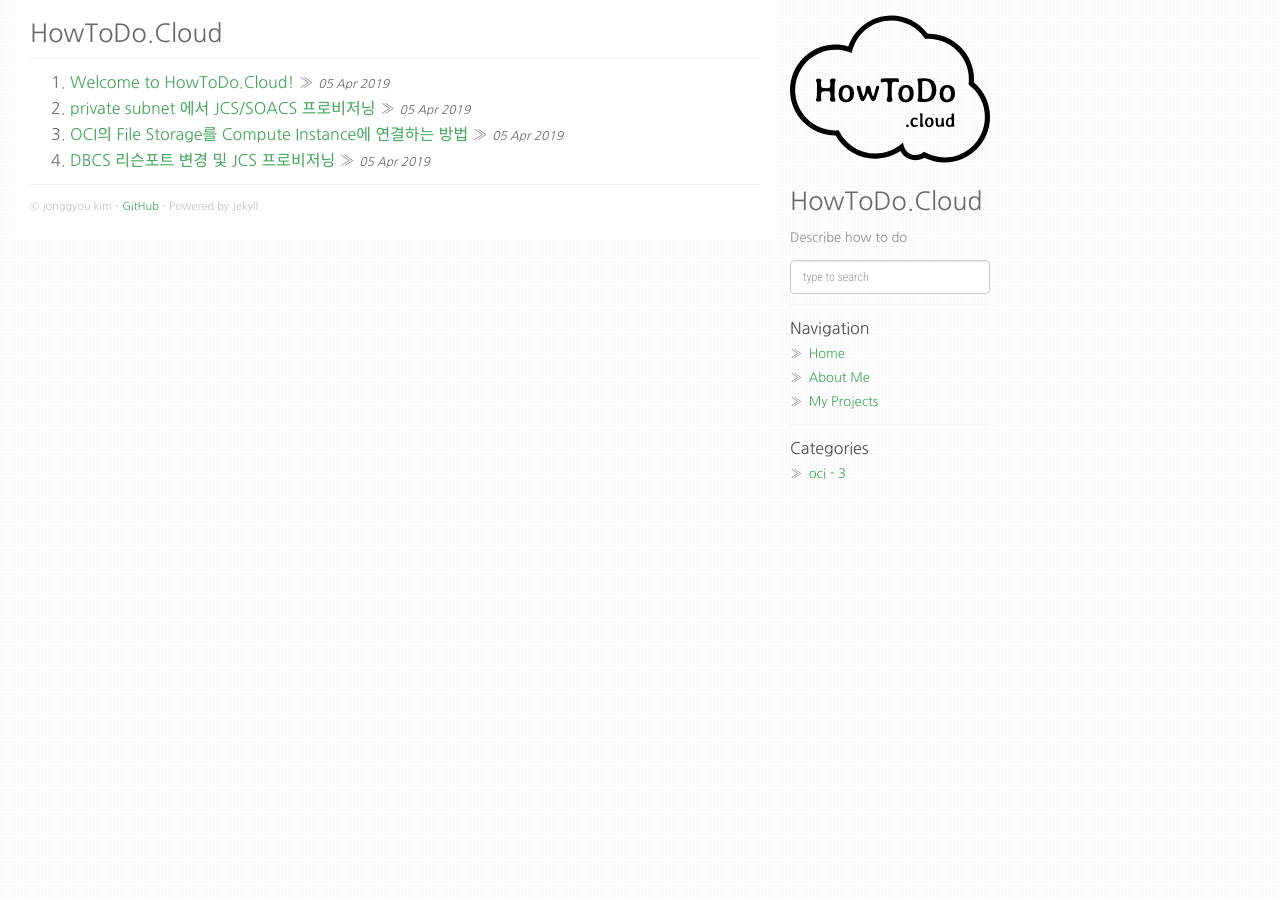
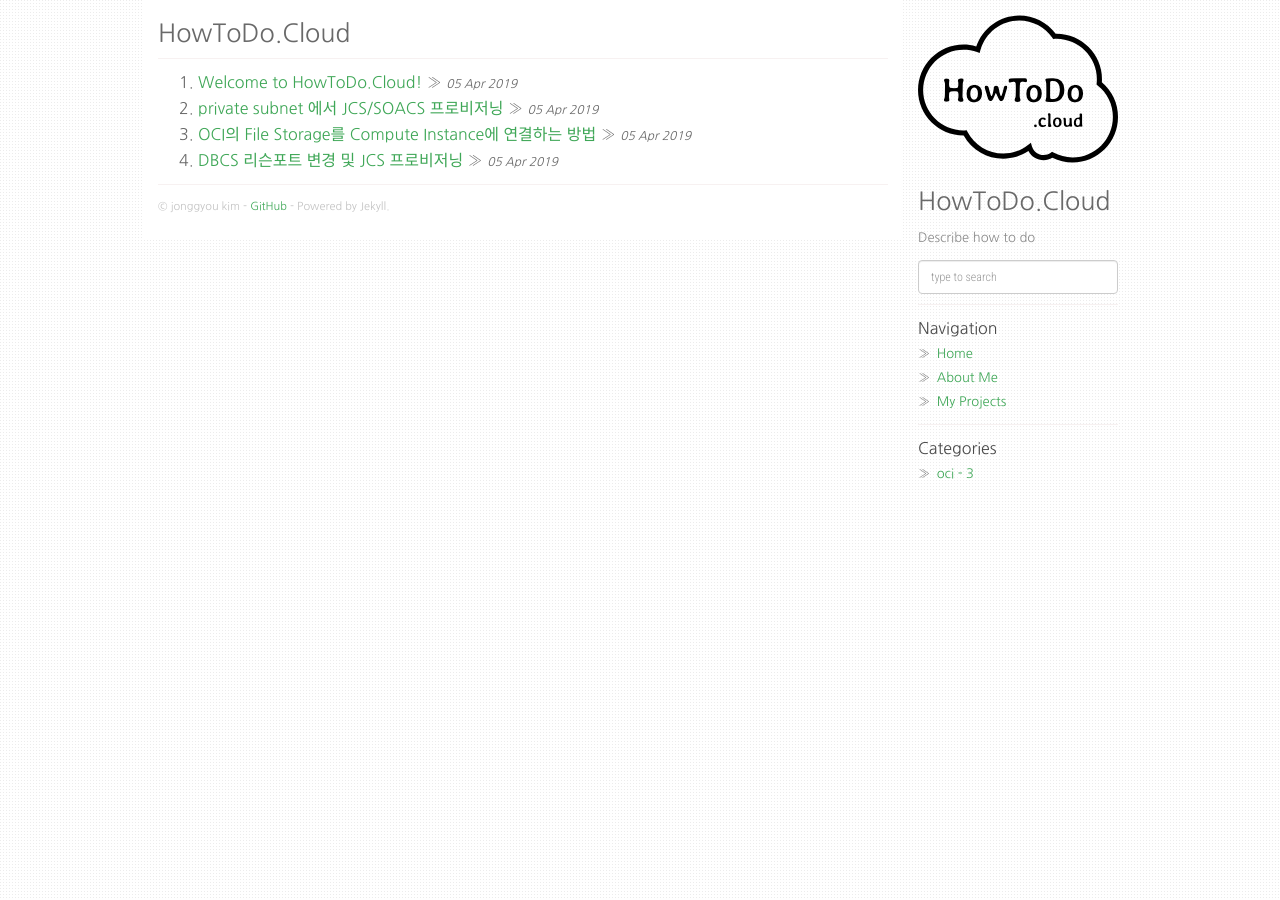
Before and after one commit to shiftyou/howtodo.cloud, a Jekyll site: the page built from index.html, in a window 1280 px wide. Built offline with Jekyll 4.4.1, drawn with Linux system fonts in a browser that asks for light colours; nearby versions of some CDN libraries; the list of posts is cut into pages by our own code.

Commit message:
add margin-left in container

```diff
--- a/static/css/main.css
+++ b/static/css/main.css
@@ -178,6 +178,9 @@ div.col-sm-3 img.profile-avatar {
     position: fixed;
     max-width: 255px;
   }
+  .container {
+    margin-left: 10%;
+  }
 }
 @media (max-width: 768px) {
   div.col-sm-3 {
```
Also changed, not shown: 1 other file.
